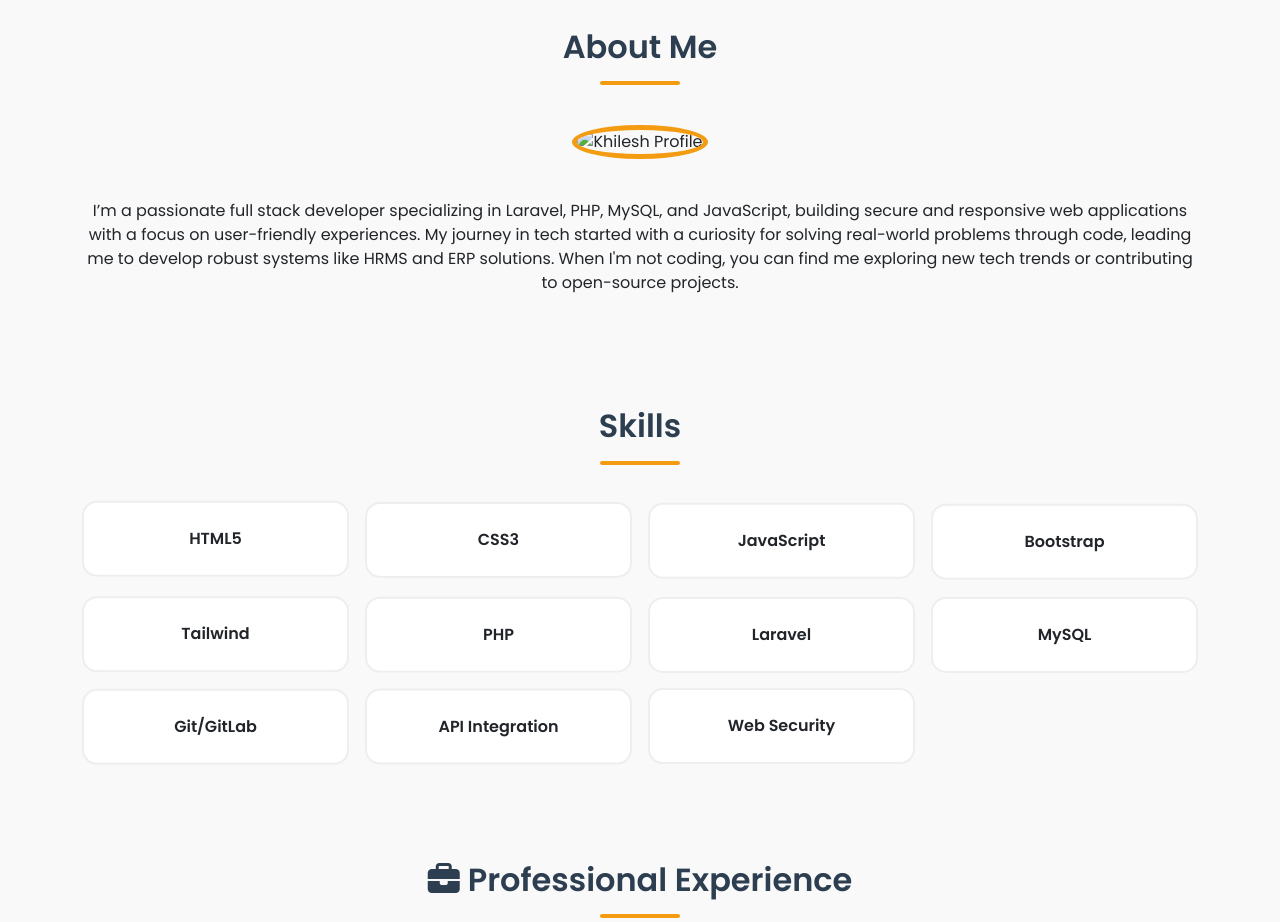
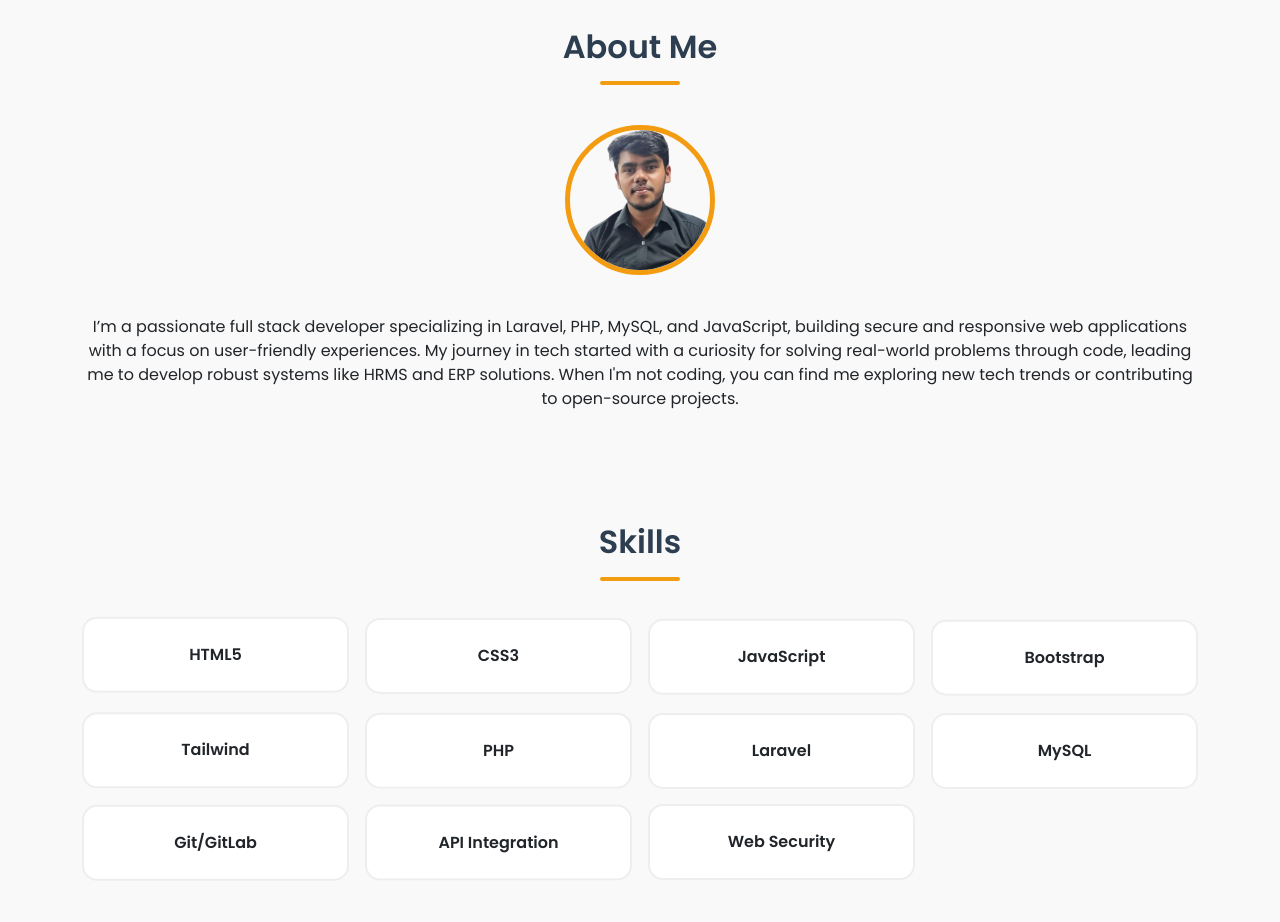
Before and after one commit to khileshsahu0624/portfolio, a plain HTML site: page index.html in a window 1280 px wide. Shown: the part 820-1742 px from the top of the page. Drawn offline with nearby package versions, Linux system fonts and the light colour scheme; some packages are replaced by stand-ins of ours; a script that the page names is missing.

Commit message:
Update index.html

```diff
--- a/index.html
+++ b/index.html
@@ -683,7 +683,7 @@
   <section id="about" class="container py-5">
     <h2 class="section-title" data-aos="fade-down">About Me</h2>
     <div class="text-center" data-aos="fade-up">
-      <img src="image/logo.png" alt="Khilesh Profile" class="img-fluid"
+      <img src="logo.png" alt="Khilesh Profile" class="img-fluid"
         style="height:150px; width:150px; object-fit:cover; border-radius:50%;">
 
       <p class="mt-3">
@@ -1337,4 +1337,5 @@
 
 </body>
 
+
 </html>
```
